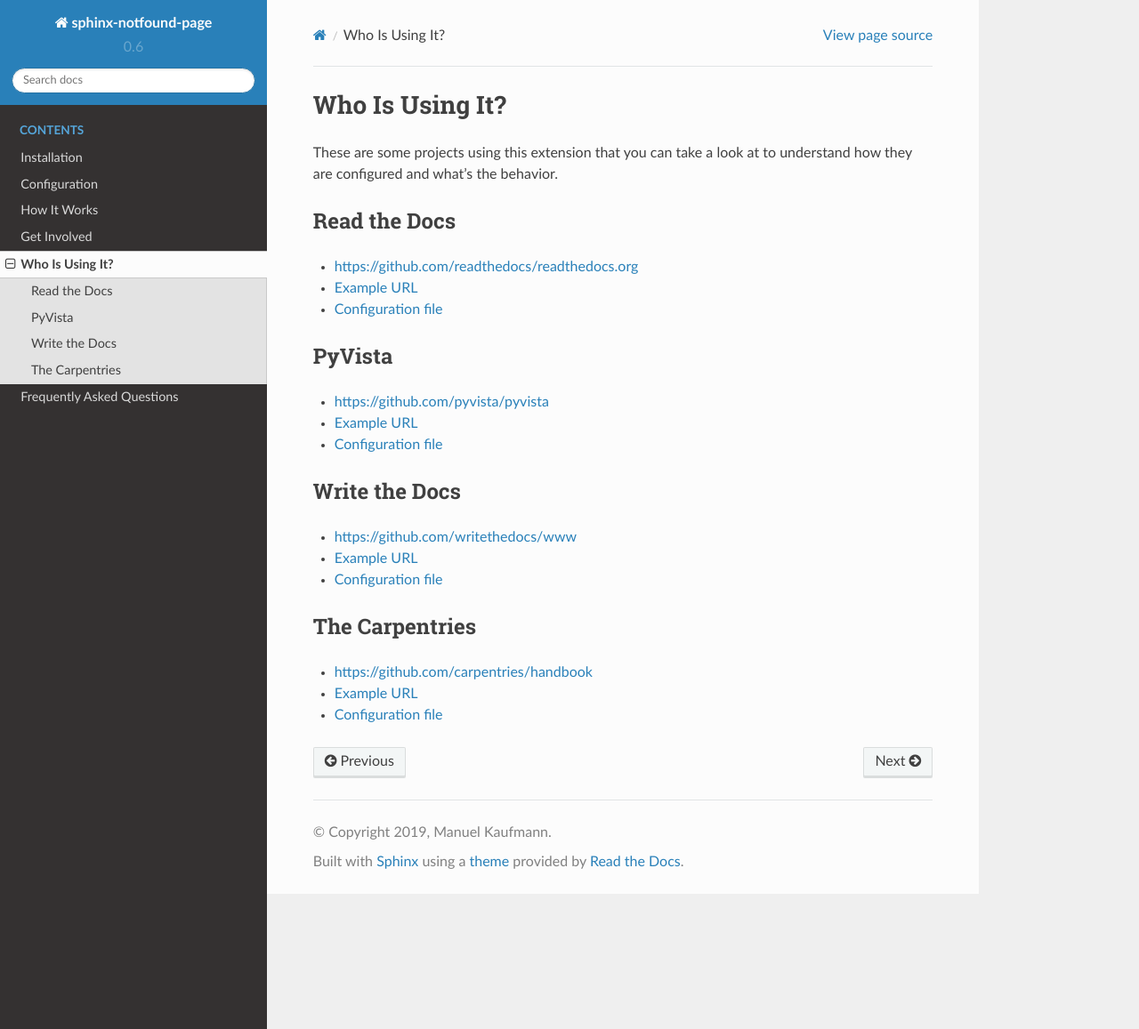
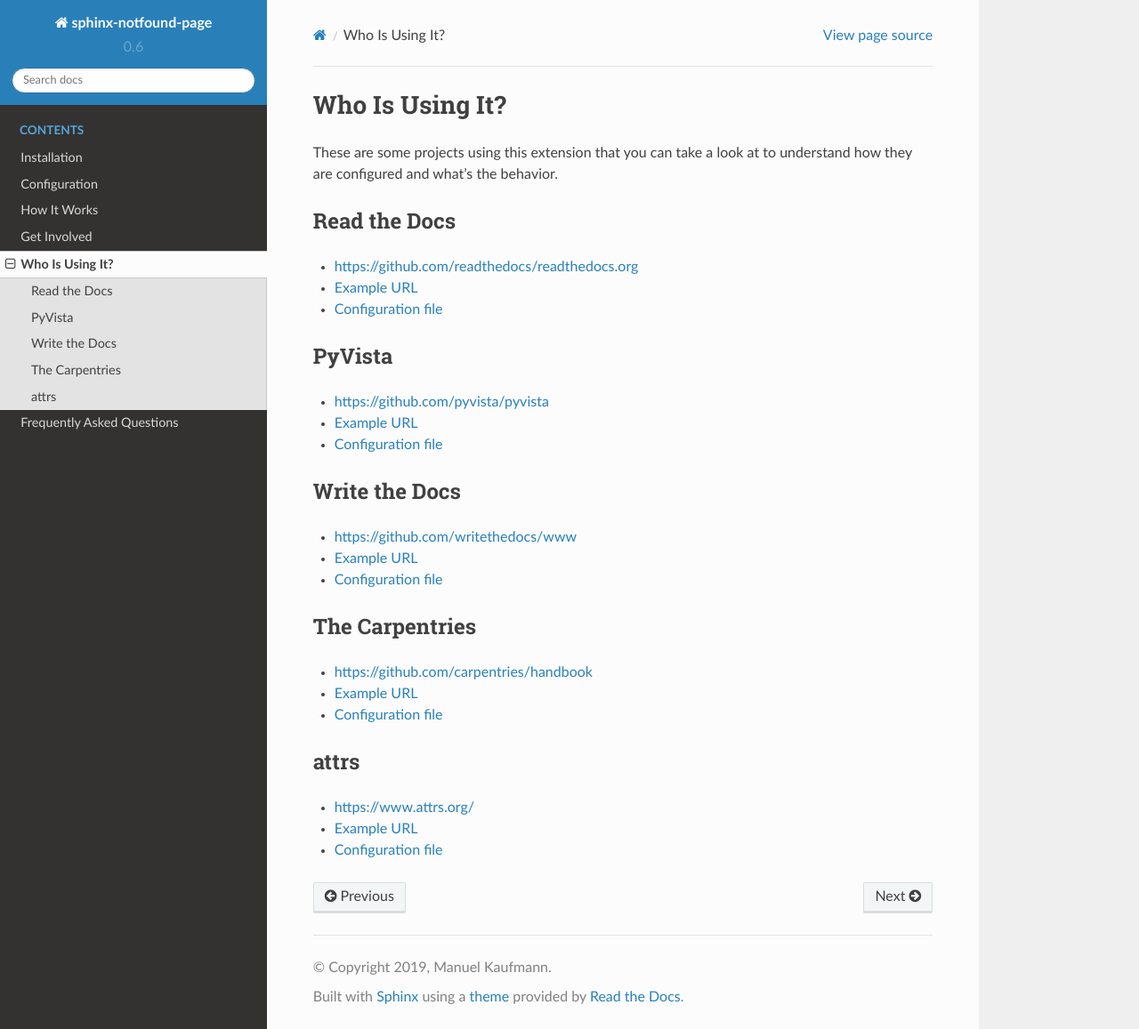
Before and after one commit to readthedocs/sphinx-notfound-page, a Sphinx documentation site: the page built from docs/who-is-using-it.rst, in a window 1280 px wide and 1157 px high. Shown: the whole window at 89% size. Built offline with Sphinx 7.4.7 and the Read the Docs theme 2.0.0, drawn with Linux system fonts in a browser that asks for light colours; pages that are not in the unit, such as notebooks, are missing from menus.

Commit message:
add attrs.org to who's using it

```diff
--- a/docs/who-is-using-it.rst
+++ b/docs/who-is-using-it.rst
@@ -35,3 +35,13 @@
 * https://github.com/carpentries/handbook
 * `Example URL <https://docs.carpentries.org/404/>`__
 * `Configuration file <https://github.com/carpentries/handbook/blob/master/conf.py>`__
+
+
+
+
+attrs
+-----
+
+* https://www.attrs.org/
+* `Example URL <https://www.attrs.org/en/latest/404>`__
+* `Configuration file <https://github.com/python-attrs/attrs/blob/main/docs/conf.py>`__
```
